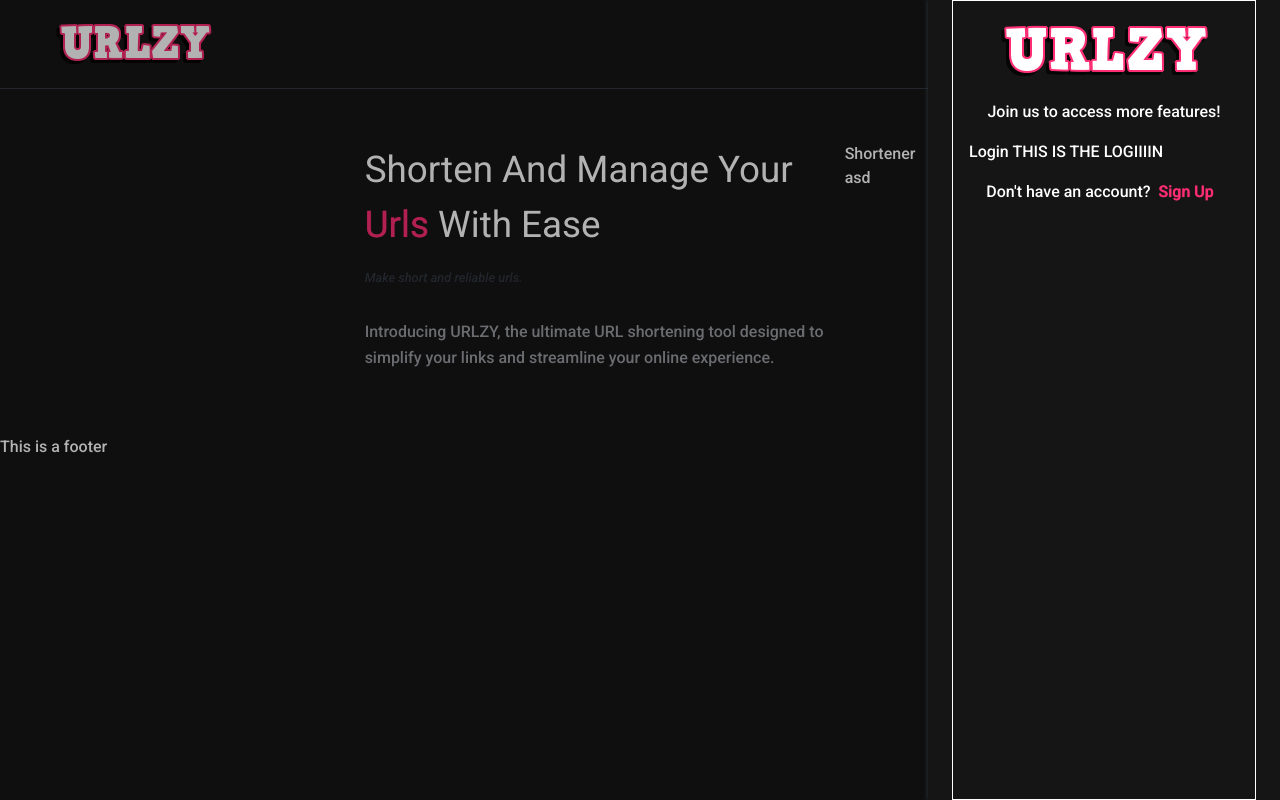
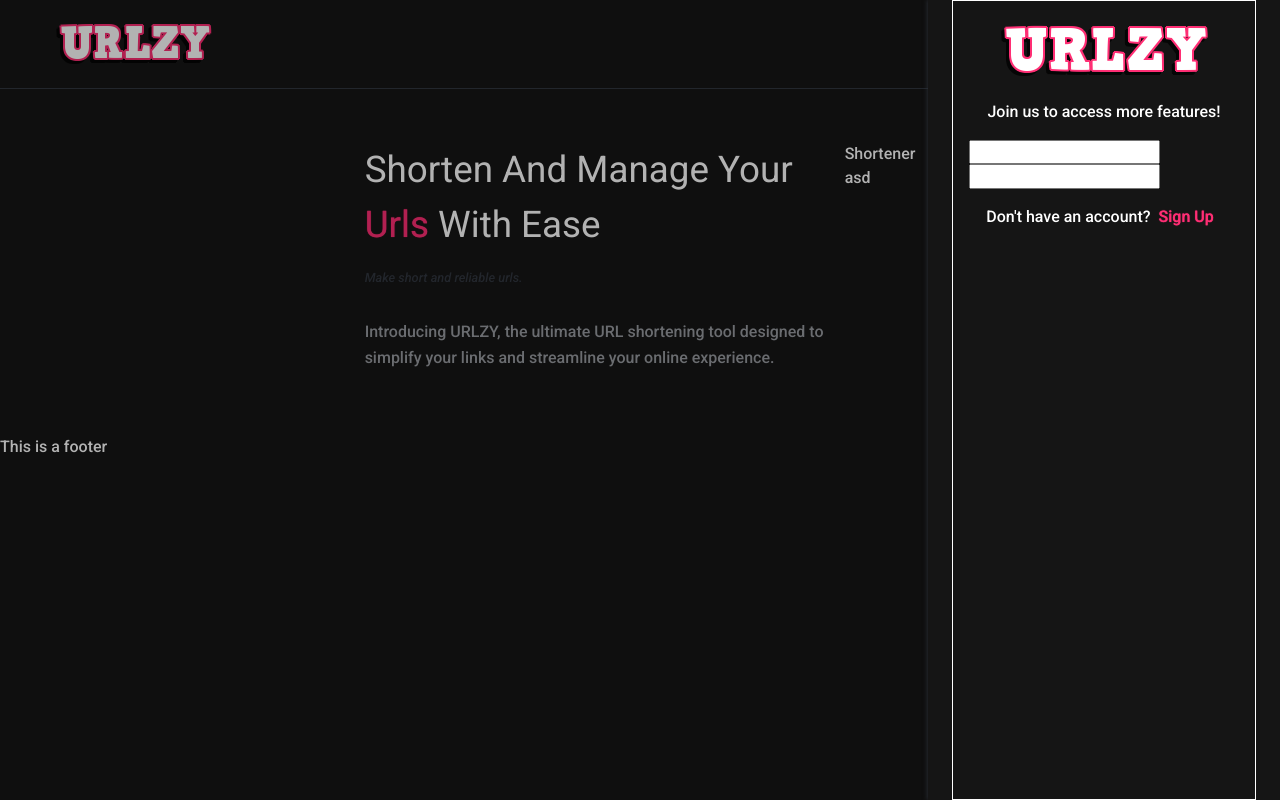
Before and after one commit to gsusk/urlz, a React (Vite) app in the folder client/: page /login in a window 1280 px wide. Built offline with nearby package versions, Linux system fonts and the light colour scheme.

Commit message:
login form added

```diff
--- a/client/src/components/LoginForm.tsx
+++ b/client/src/components/LoginForm.tsx
@@ -1,5 +1,36 @@
+import { useState } from "react";
+
 function LoginForm() {
-  return <div>Login THIS IS THE LOGIIIIN</div>;
+  const [formData, setFormData] = useState({ username: "", password: "" });
+  const handleChange = (e: React.FormEvent<HTMLInputElement>) => {
+    const value = e.currentTarget.value;
+    const id = e.currentTarget.id;
+    setFormData((prev) => ({
+      ...prev,
+      [id]: value,
+    }));
+  };
+
+  return (
+    <div>
+      <form>
+        <input
+          type="text"
+          id="username"
+          name="username"
+          value={formData.username}
+          onChange={handleChange}
+        />
+        <input
+          type="text"
+          id="password"
+          name="password"
+          value={formData.password}
+          onChange={handleChange}
+        />
+      </form>
+    </div>
+  );
 }
 
 export default LoginForm;
```
